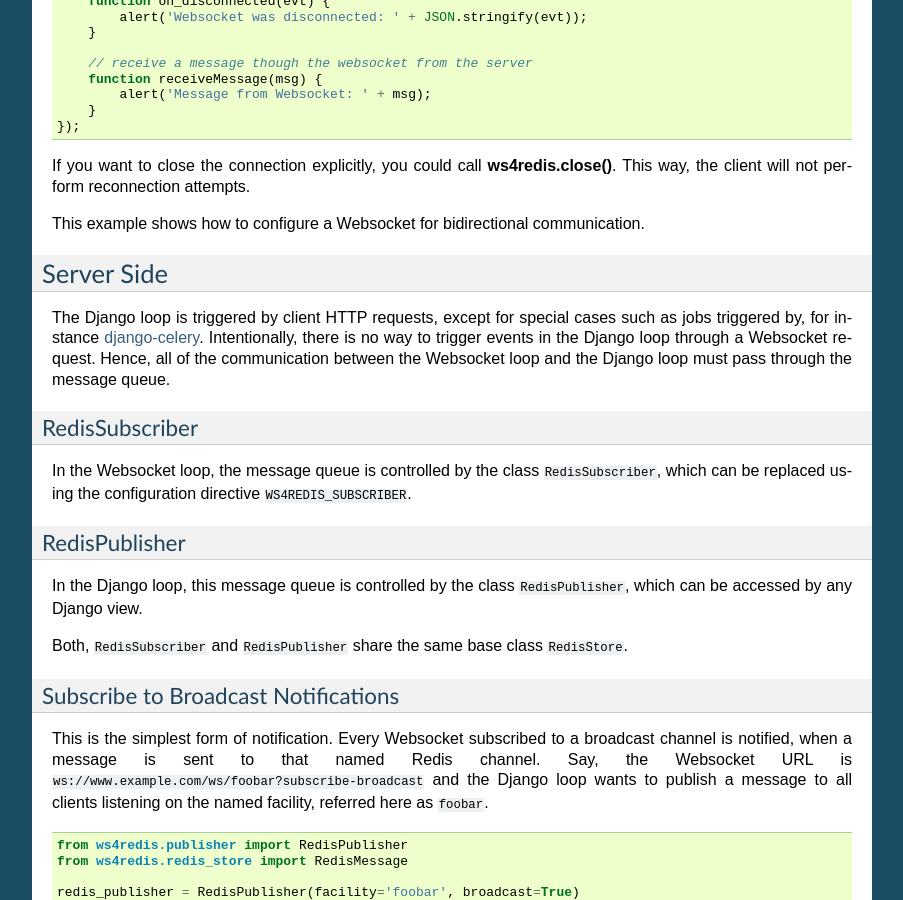
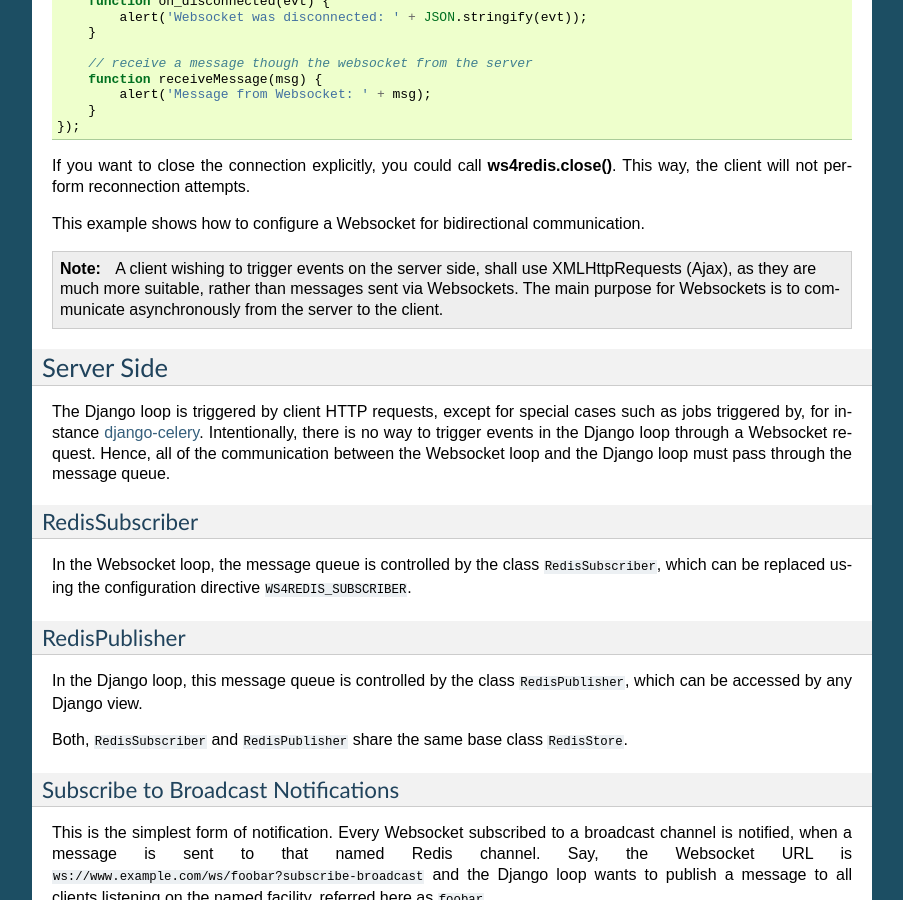
Before and after one commit to jrief/django-websocket-redis, a Sphinx documentation site: the page built from docs/usage.rst, in a window 1280 px wide and 900 px high, scrolled down 1356 px. Shown: the whole window, without its empty margins (198-1101 px from the left). Built offline with Sphinx 7.4.7, drawn with Linux system fonts in a browser that asks for light colours; some of the changed lines change nothing that is shown.

Commit message:
Update usage.rst

```diff
--- a/docs/usage.rst
+++ b/docs/usage.rst
@@ -94,7 +94,7 @@
 
 This example shows how to configure a Websocket for bidirectional communication.
 
-.. **note**:: A client wishing to trigger events on the server side, shall use XMLHttpRequests (Ajax),
+.. note:: A client wishing to trigger events on the server side, shall use XMLHttpRequests (Ajax),
           as they are much more suitable, rather than messages sent via Websockets. The main purpose
           for Websockets is to communicate asynchronously from the server to the client.
 
```
